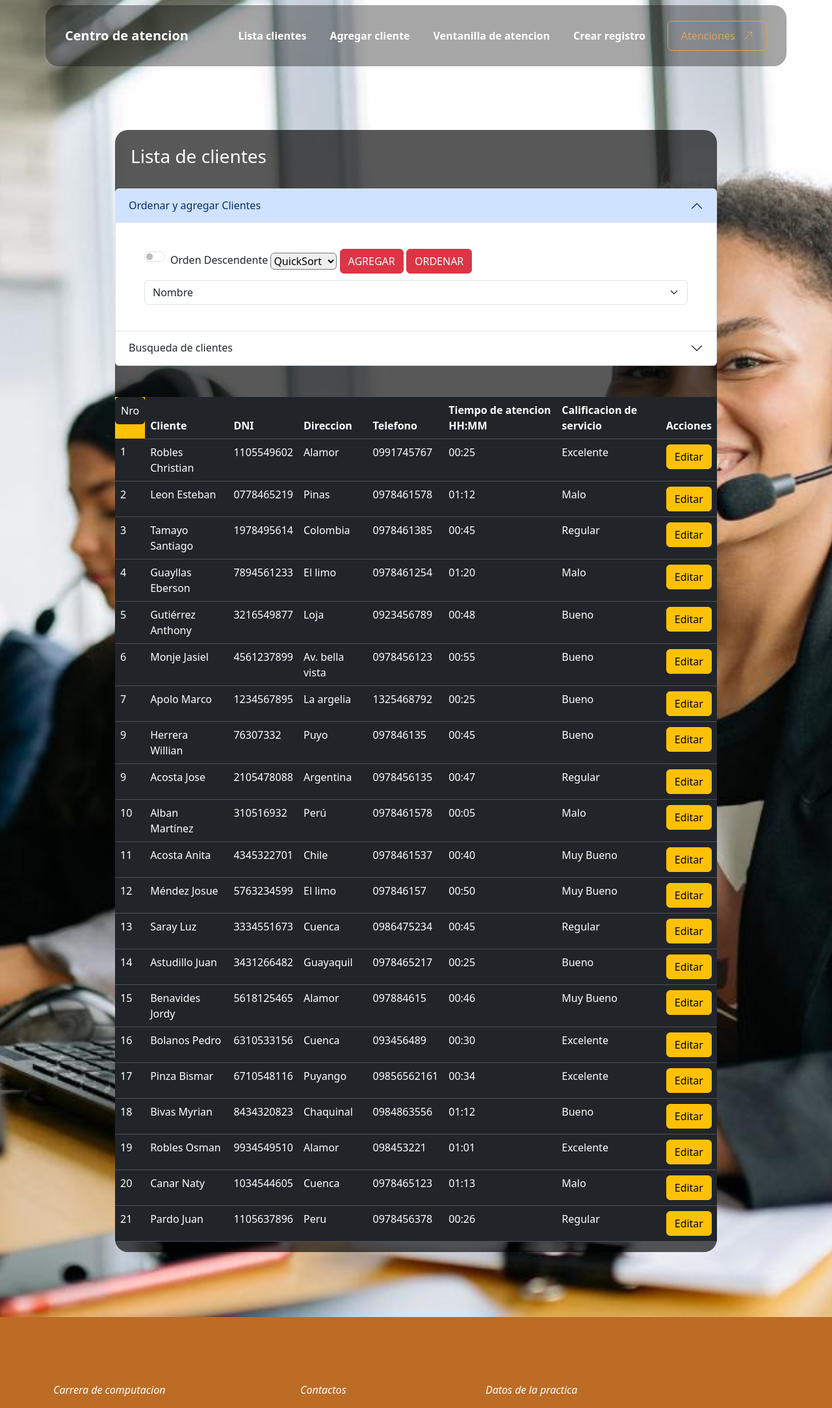
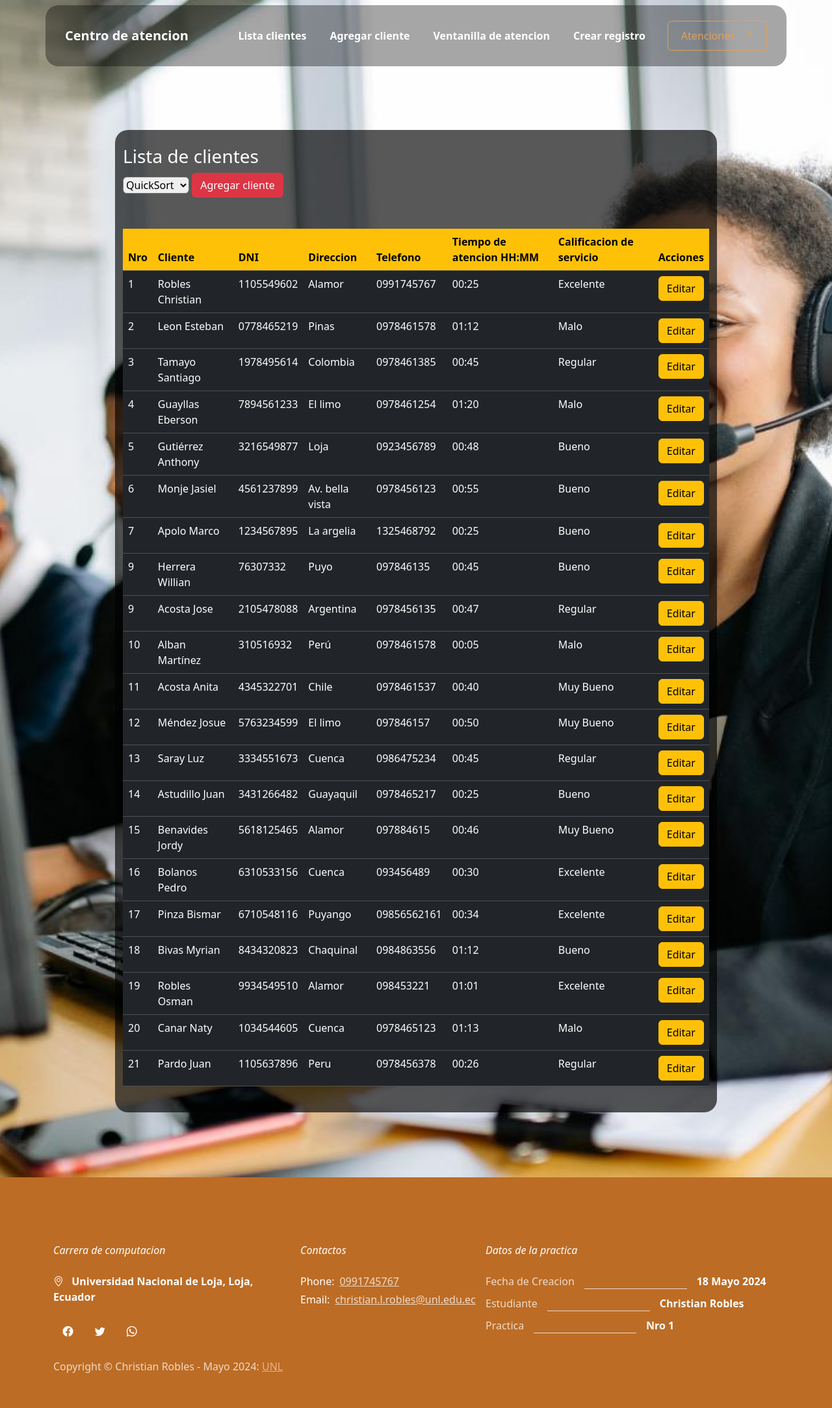
Before and after one commit to Chrisitian-Robles25/SistemaServicio-Colas, a Flask app: page /clientes in a window 1280 px wide. Shown: the top 2167 px of the page at 65% size. Run offline with Flask 3, Linux system fonts and the light colour scheme; some libraries are stand-ins or nearby versions.

Commit message:
Ordenación vistas
Falta busqueda

```diff
--- a/SistemaPrestacionServicios/routes/router.py
+++ b/SistemaPrestacionServicios/routes/router.py
@@ -1,4 +1,5 @@
 from flask import Blueprint, jsonify, make_response,abort, request, render_template, redirect
+
 #from controls.personaDaoControl import PersonaDaoControl
 from controls.clienteDaoControl import ClienteDaoControl
 from controls.registroDaoControl import RegistroDaoControl
@@ -15,8 +16,9 @@ def home():
 @router.route('/clientes')
 def lista_clientes():
     cd = ClienteDaoControl()
-
-    return render_template('clientes/lista.html', lista = cd.to_dict())
+    list = cd._list()
+    list.sort_models("_id",1)
+    return render_template('clientes/lista.html', lista = cd.to_dic_lista(list))
 
 @router.route('/clientes/<tipo>/<attr>/<metodo>')
 def lista_clientes_ordenar(tipo, attr, metodo):
--- a/SistemaPrestacionServicios/templates/clientes/lista.html
+++ b/SistemaPrestacionServicios/templates/clientes/lista.html
@@ -31,7 +31,7 @@
                             $.each(data.data, function(i, info){
                                 console.log(info);
                                 html += '<tr>';
-                                html += '<td>' + i + '</td>';
+                                html += '<td>' + (i+1) + '</td>';
                                 html += '<td>' + info.apellido + " " + info.nombre + '</td>';
                                 html += '<td>' + info.dni + '</td>';
                                 html += '<td>' + info.direccion + '</td>';
@@ -39,8 +39,8 @@
                                 html += '<td>' + info.tiempoAtencion + '</td>';
                                 html += '<td>' + info.calificarServicio + '</td>';
                                 html += '<td>'+ '<a href="/clientes/editar/'+info.id +'" class="btn btn-warning">Editar</a>'+ '</td>';
-                                html += '</tr>';
                             });
+                            html += '</tr>';
 
 
                         $('#tabla tbody').html(html);
@@ -70,10 +70,19 @@
 
 </script>
 
-<div class="booking-form-body">
+<div class="booking-form-body p-4">
 
-    <h3 class="text-white p-4">Lista de clientes</h3>
-    <div class="accordion" id="accordionExample">
+    <h3 class="text-white ">Lista de clientes</h3>
+    <select id="metodo" class="btn-group " role="group" aria-label="Basic example">
+        <option value="1" >QuickSort</option>
+        <option value="2" >MergeSort</option>
+        <option value="3" >ShellSort</option>
+    </select>
+    <a href="/clientes/ver" class="btn btn-danger" >Agregar cliente</a>
+    <!-- <button id="link" class="btn btn-danger" >ORDENAR</button> -->
+</div>
+
+    <!-- <div class="accordion" id="accordionExample">
         <div class="accordion-item">
           <h2 class="accordion-header">
             <button class="accordion-button" type="button" data-bs-toggle="collapse" data-bs-target="#collapseOne" aria-expanded="true" aria-controls="collapseOne">
@@ -86,13 +95,7 @@
                     <div class="form-check form-switch align-items-center">
                         <input class="form-check-input" value="DESCENDENTE" type="checkbox" role="switch" id="tipo">Orden Descendente
 
-                        <select id="metodo" class="btn-group" role="group" aria-label="Basic example">
-                            <option value="1" >QuickSort</option>
-                            <option value="2" >MergeSort</option>
-                            <option value="3" >ShellSort</option>
-                        </select>
-                        <a href="/clientes/ver" class="btn btn-danger" >AGREGAR</a>
-                        <button id="link" class="btn btn-danger" >ORDENAR</button>
+
                     </div>
                     <div class="col">
                         <select id="criterio" class="form-select" aria-label="Default select example">
@@ -106,20 +109,20 @@
                         </select>
                     </div>
 
-                    <!-- <div class="col">
+                    <div class="col">
                         <select name="orden" class="from-select" aria-label="Default select example">
                             <option value="1">Ascendente</option>
                             <option value="2">Descendente</option>
                         </select>
                     </div>
-                    <div class="col"> -->
+                    <div class="col">
 
-                        <!-- <select name="Metodo"class="from-select" aria-label="Default select example">
+                        <select name="Metodo"class="from-select" aria-label="Default select example">
                             <option value="1">QuickSort</option>
                             <option value="2">MergeSort</option>
                             <option value="3">ShellSort</option>
                         </select>
-                    </div>-->
+                    </div>
                 </div>
 
             </div>
@@ -138,21 +141,22 @@
             </div>
           </div>
         </div>
-      </div>
+      </div> -->
 
     <br>
     <br>
-    <table id="example" class="table table-dark table-hover" >
+<div class="p-4">
+    <table id="tabla" class="table table-dark table-hover" >
         <thead>
             <tr>
-                <th class="btn" onclick="sortTable('_id')">Nro</th>
-                <th onclick="sortTable('_apellido')">Cliente</th>
-                <th onclick="sortTable('_dni')">DNI</th>
-                <th onclick="sortTable('_direccion')">Direccion</th>
-                <th onclick="sortTable('_telefono')">Telefono</th>
-                <th onclick="sortTable('_tiempoAtencion')">Tiempo de atencion HH:MM</th>
-                <th onclick="sortTable('_calificarServicio')">Calificacion de servicio</th>
-                <th>Acciones</th>
+                <th title="Click para ordenar por el atributo" style="cursor: pointer" class="text-bg-warning" onclick="sortTable('_id')" >Nro </th>
+                <th title="Click para ordenar por el atributo" style="cursor: pointer" class="text-bg-warning" onclick="sortTable('_apellido')">Cliente</th>
+                <th title="Click para ordenar por el atributo" style="cursor: pointer" class="text-bg-warning" onclick="sortTable('_dni')">DNI</th>
+                <th title="Click para ordenar por el atributo" style="cursor: pointer" class="text-bg-warning" onclick="sortTable('_direccion')">Direccion</th>
+                <th title="Click para ordenar por el atributo" style="cursor: pointer" class="text-bg-warning" onclick="sortTable('_telefono')">Telefono</th>
+                <th title="Click para ordenar por el atributo" style="cursor: pointer" class="text-bg-warning" onclick="sortTable('_TiempoAtencion')">Tiempo de atencion HH:MM</th>
+                <th title="Click para ordenar por el atributo" style="cursor: pointer" class="text-bg-warning" onclick="sortTable('_CalificarServicio')">Calificacion de servicio</th>
+                <th class="text-bg-warning" >Acciones</th>
             </tr>
         </thead>
         <tbody>
@@ -173,5 +177,7 @@
         </tbody>
     </table>
 </div>
+<script>
 
+</script>
 {% endblock %}
```
